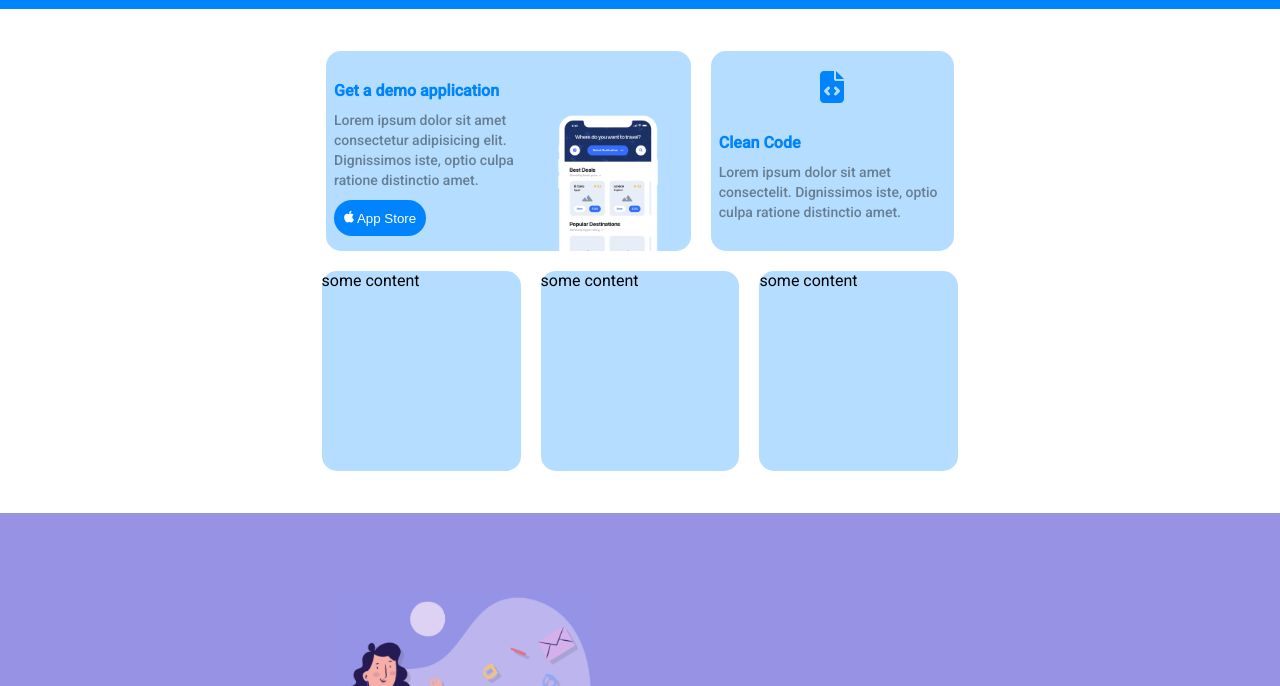
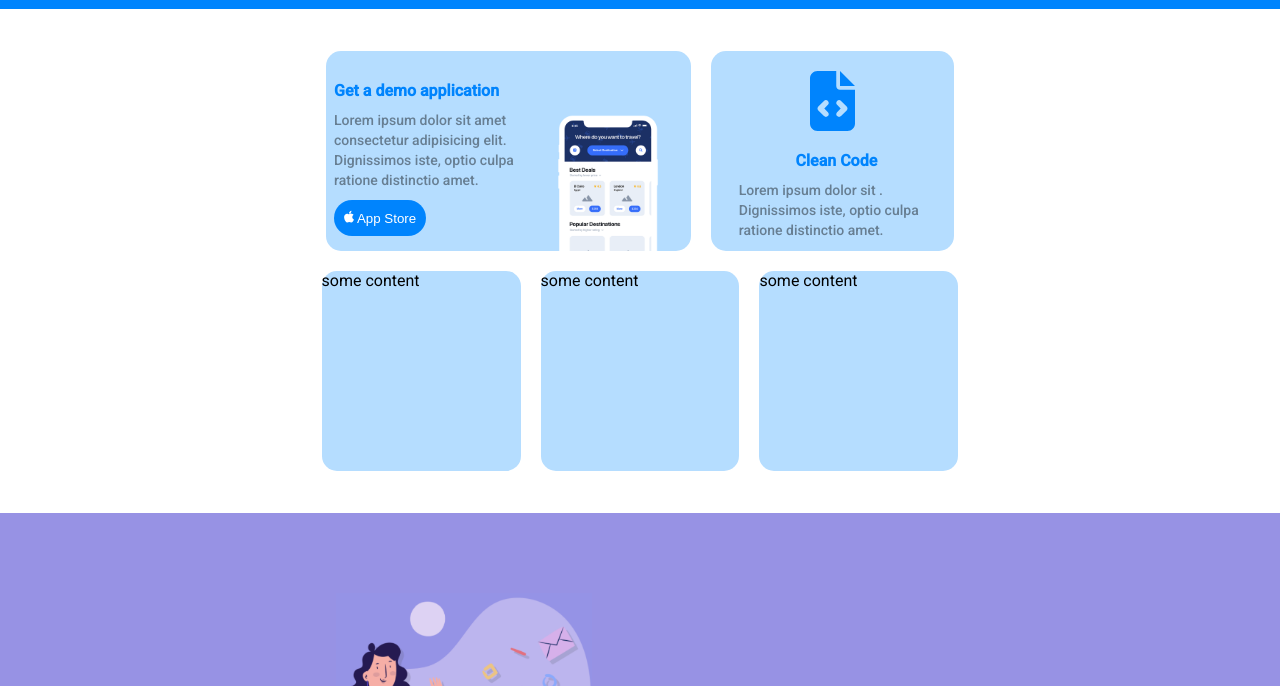
Before and after one commit to sarahelshark/htmlcss-responsive-layout, a plain HTML site: page index.html in a window 1280 px wide. Shown: the part 66-752 px from the top of the page. Drawn offline with Linux system fonts and the light colour scheme.

Commit message:
feat add 2nd card alignment

```diff
--- a/index.html
+++ b/index.html
@@ -71,8 +71,8 @@
                         <svg xmlns="http://www.w3.org/2000/svg" height="2em" viewBox="0 0 384 512"><!--! Font Awesome Free 6.4.2 by @fontawesome - https://fontawesome.com License - https://fontawesome.com/license (Commercial License) Copyright 2023 Fonticons, Inc. --><style></style><path d="M64 0C28.7 0 0 28.7 0 64V448c0 35.3 28.7 64 64 64H320c35.3 0 64-28.7 64-64V160H256c-17.7 0-32-14.3-32-32V0H64zM256 0V128H384L256 0zM153 289l-31 31 31 31c9.4 9.4 9.4 24.6 0 33.9s-24.6 9.4-33.9 0L71 337c-9.4-9.4-9.4-24.6 0-33.9l48-48c9.4-9.4 24.6-9.4 33.9 0s9.4 24.6 0 33.9zM265 255l48 48c9.4 9.4 9.4 24.6 0 33.9l-48 48c-9.4 9.4-24.6 9.4-33.9 0s-9.4-24.6 0-33.9l31-31-31-31c-9.4-9.4-9.4-24.6 0-33.9s24.6-9.4 33.9 0z"/>
                         </svg>
                         <div class="item">
-                            <h3> Clean Code</h3>
-                            <p>Lorem ipsum dolor sit amet consectelit. Dignissimos iste, optio culpa ratione distinctio amet.</p>
+                            <h3 class="clean"> Clean Code</h3>
+                            <p>Lorem ipsum dolor sit . Dignissimos iste, optio culpa ratione distinctio amet.</p>
                         </div>
                     </div>
                 </div>
--- a/style.css
+++ b/style.css
@@ -117,6 +117,7 @@ section.call-to-action.d-flex {
 }
 .container.d-flex>svg{
     fill: var(--respo-secondary);
+    height: 60px;
 }
 /*#endregion utilities*/
 
@@ -189,7 +190,6 @@ nav.hidden a{
     width: 145px;
     padding-top: 61px;
     padding-right: 20px;
-
 }
 .item {
     padding-top: 10px;
@@ -207,14 +207,25 @@ nav.hidden a{
     font-size:16px;
     color: var(--respo-secondary);
 }
+.item>.clean {
+    padding-top:10px ;
+}
 .item>button{
     margin-top: 10px;
     background-color: var(--respo-secondary);
     color: var(--respo-light);
 }
 
+.container.d-flex>.item{
 
-
+    display: flex;
+    flex-direction: column;
+    align-items: center;
+    justify-content: center;
+}
+.clean~p{
+    padding-left: 20px;
+}
 /*#endregion featutings- firstsection*/
 
 /*#region goals-second section*/
@@ -570,6 +581,7 @@ section.last.d-flex {
     padding: 10px;
     font-size: 16px;
 }
+
 .col-8{
     height:100%;
 }
@@ -583,4 +595,7 @@ section.last.d-flex {
     width:80%;
     padding-top: 30px;
 }
+.container.d-flex>svg{
+    height: 60px;
 }
+}
```
